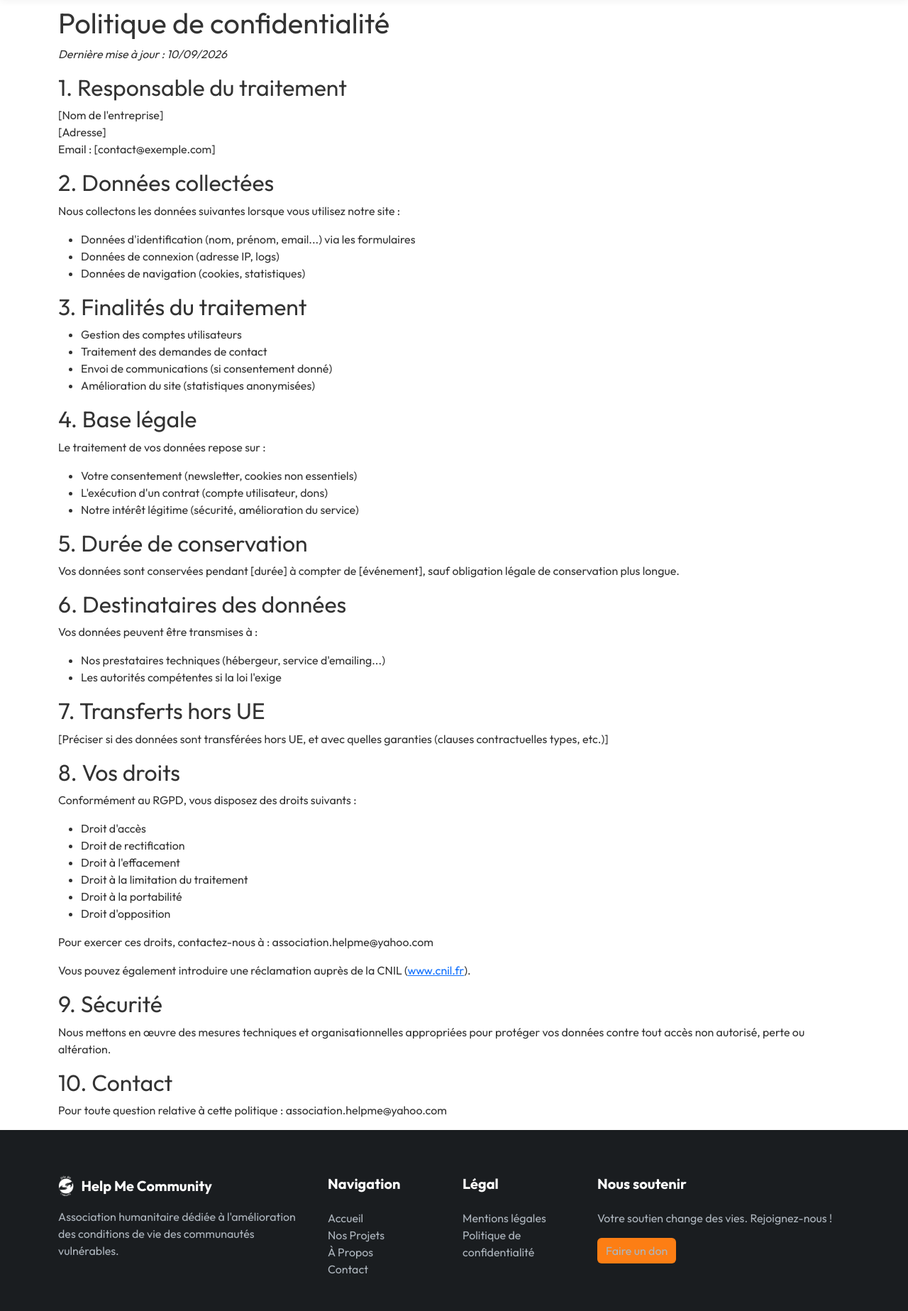
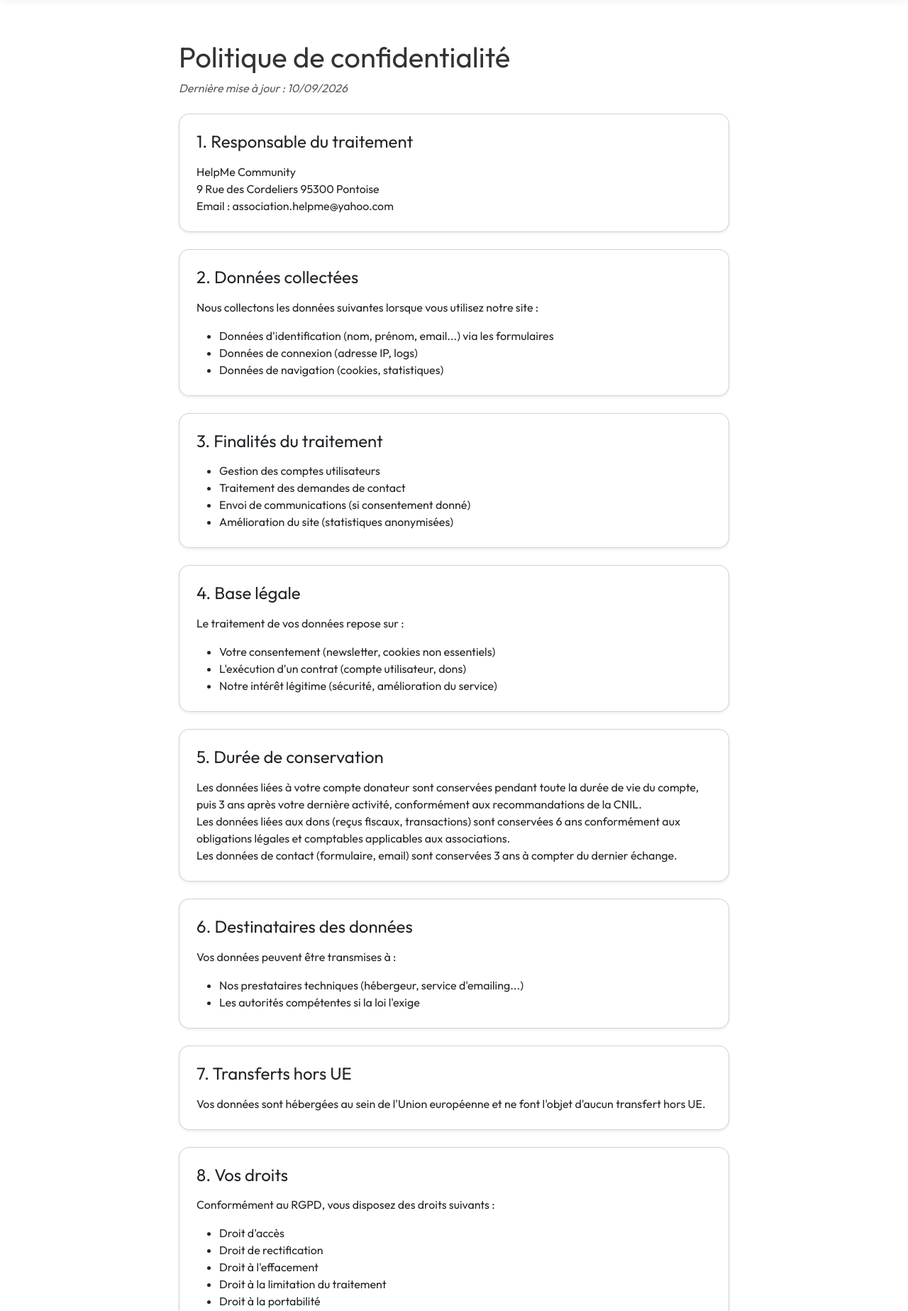
Before and after one commit to JonathanDelacroix/helpme-community, a Symfony app: template templates/legal/politique_confidentialite.html.twig in a window 1280 px wide. Shown: the part 82-1929 px from the top of the page at 71% size. Run offline with Twig, Linux system fonts and the light colour scheme; the template is opened without the code that fills it, so the values that code supplies are empty; some libraries are stand-ins or nearby versions.

Commit message:
Modification des mentions légales + Politique de confidentialité

```diff
--- a/templates/base.html.twig
+++ b/templates/base.html.twig
@@ -90,7 +90,7 @@
                 <h5>Légal</h5>
                 <ul class="list-unstyled">
                     <li><a href="{{ path('legal_notice') }}">Mentions légales</a></li>
-                    <li><a href="#">Politique de confidentialité</a></li>
+                    <li><a href="{{ path('privacy_policy') }}">Politique de confidentialité</a></li>
                 </ul>
             </div>
             <div class="col-md-4 mb-4">
--- a/templates/legal/politique_confidentialite.html.twig
+++ b/templates/legal/politique_confidentialite.html.twig
@@ -3,55 +3,74 @@
 {% block title %}Politique de confidentialité{% endblock %}
 
 {% block body %}
-<div class="container">
-    <h1>Politique de confidentialité</h1>
-    <p><em>Dernière mise à jour : {{ "now"|date("d/m/Y") }}</em></p>
+<div class="container py-5" style="max-width: 800px;">
+    <h1 class="mb-2">Politique de confidentialité</h1>
+    <p class="text-muted mb-4"><em>Dernière mise à jour : {{ "now"|date("d/m/Y") }}</em></p>
 
-    <h2>1. Responsable du traitement</h2>
-    <p>
-        [Nom de l'entreprise]<br>
-        [Adresse]<br>
-        Email : [contact@exemple.com]
+    <div class="card p-4 mb-4 shadow-sm">
+        <h2 class="h4 mb-3">1. Responsable du traitement</h2>
+        <p class="mb-0">
+            HelpMe Community<br>
+            9 Rue des Cordeliers 95300 Pontoise<br>
+            Email : association.helpme@yahoo.com
         </p>
+    </div>
 
-    <h2>2. Données collectées</h2>
+    <div class="card p-4 mb-4 shadow-sm">
+        <h2 class="h4 mb-3">2. Données collectées</h2>
         <p>Nous collectons les données suivantes lorsque vous utilisez notre site :</p>
-    <ul>
+        <ul class="mb-0">
             <li>Données d'identification (nom, prénom, email...) via les formulaires</li>
             <li>Données de connexion (adresse IP, logs)</li>
             <li>Données de navigation (cookies, statistiques)</li>
         </ul>
+    </div>
 
-    <h2>3. Finalités du traitement</h2>
-    <ul>
+    <div class="card p-4 mb-4 shadow-sm">
+        <h2 class="h4 mb-3">3. Finalités du traitement</h2>
+        <ul class="mb-0">
             <li>Gestion des comptes utilisateurs</li>
             <li>Traitement des demandes de contact</li>
             <li>Envoi de communications (si consentement donné)</li>
             <li>Amélioration du site (statistiques anonymisées)</li>
         </ul>
+    </div>
 
-    <h2>4. Base légale</h2>
+    <div class="card p-4 mb-4 shadow-sm">
+        <h2 class="h4 mb-3">4. Base légale</h2>
         <p>Le traitement de vos données repose sur :</p>
-    <ul>
+        <ul class="mb-0">
             <li>Votre consentement (newsletter, cookies non essentiels)</li>
             <li>L'exécution d'un contrat (compte utilisateur, dons)</li>
             <li>Notre intérêt légitime (sécurité, amélioration du service)</li>
         </ul>
+    </div>
 
-    <h2>5. Durée de conservation</h2>
-    <p>Vos données sont conservées pendant [durée] à compter de [événement], sauf obligation légale de conservation plus longue.</p>
+    <div class="card p-4 mb-4 shadow-sm">
+        <h2 class="h4 mb-3">5. Durée de conservation</h2>
+        <p class="mb-0">
+            Les données liées à votre compte donateur sont conservées pendant toute la durée de vie du compte, puis 3 ans après votre dernière activité, conformément aux recommandations de la CNIL.<br>
+            Les données liées aux dons (reçus fiscaux, transactions) sont conservées 6 ans conformément aux obligations légales et comptables applicables aux associations.<br>
+            Les données de contact (formulaire, email) sont conservées 3 ans à compter du dernier échange.
+        </p>
+    </div>
 
-    <h2>6. Destinataires des données</h2>
+    <div class="card p-4 mb-4 shadow-sm">
+        <h2 class="h4 mb-3">6. Destinataires des données</h2>
         <p>Vos données peuvent être transmises à :</p>
-    <ul>
+        <ul class="mb-0">
             <li>Nos prestataires techniques (hébergeur, service d'emailing...)</li>
             <li>Les autorités compétentes si la loi l'exige</li>
         </ul>
+    </div>
 
-    <h2>7. Transferts hors UE</h2>
-    <p>[Préciser si des données sont transférées hors UE, et avec quelles garanties (clauses contractuelles types, etc.)]</p>
+    <div class="card p-4 mb-4 shadow-sm">
+        <h2 class="h4 mb-3">7. Transferts hors UE</h2>
+        <p class="mb-0">Vos données sont hébergées au sein de l'Union européenne et ne font l'objet d'aucun transfert hors UE.</p>
+    </div>
 
-    <h2>8. Vos droits</h2>
+    <div class="card p-4 mb-4 shadow-sm">
+        <h2 class="h4 mb-3">8. Vos droits</h2>
         <p>Conformément au RGPD, vous disposez des droits suivants :</p>
         <ul>
             <li>Droit d'accès</li>
@@ -61,13 +80,18 @@
             <li>Droit à la portabilité</li>
             <li>Droit d'opposition</li>
         </ul>
-    <p>Pour exercer ces droits, contactez-nous à : association.helpme@yahoo.com</p>
-    <p>Vous pouvez également introduire une réclamation auprès de la CNIL (<a href="https://www.cnil.fr" target="_blank" rel="noopener">www.cnil.fr</a>).</p>
+        <p>Pour exercer ces droits, contactez-nous à : <a href="mailto:association.helpme@yahoo.com">association.helpme@yahoo.com</a></p>
+        <p class="mb-0">Vous pouvez également introduire une réclamation auprès de la CNIL (<a href="https://www.cnil.fr" target="_blank" rel="noopener">www.cnil.fr</a>).</p>
+    </div>
 
-    <h2>9. Sécurité</h2>
-    <p>Nous mettons en œuvre des mesures techniques et organisationnelles appropriées pour protéger vos données contre tout accès non autorisé, perte ou altération.</p>
+    <div class="card p-4 mb-4 shadow-sm">
+        <h2 class="h4 mb-3">9. Sécurité</h2>
+        <p class="mb-0">Nous mettons en œuvre des mesures techniques et organisationnelles appropriées pour protéger vos données contre tout accès non autorisé, perte ou altération.</p>
+    </div>
 
-    <h2>10. Contact</h2>
-    <p>Pour toute question relative à cette politique : association.helpme@yahoo.com</p>
+    <div class="card p-4 shadow-sm">
+        <h2 class="h4 mb-3">10. Contact</h2>
+        <p class="mb-0">Pour toute question relative à cette politique : <a href="mailto:association.helpme@yahoo.com">association.helpme@yahoo.com</a></p>
+    </div>
 </div>
 {% endblock %}
```
Also changed, not shown: templates/legal/mentions_legales.html.twig (+32 -24 lines). Lines whose indentation alone changed are shown as unchanged.
